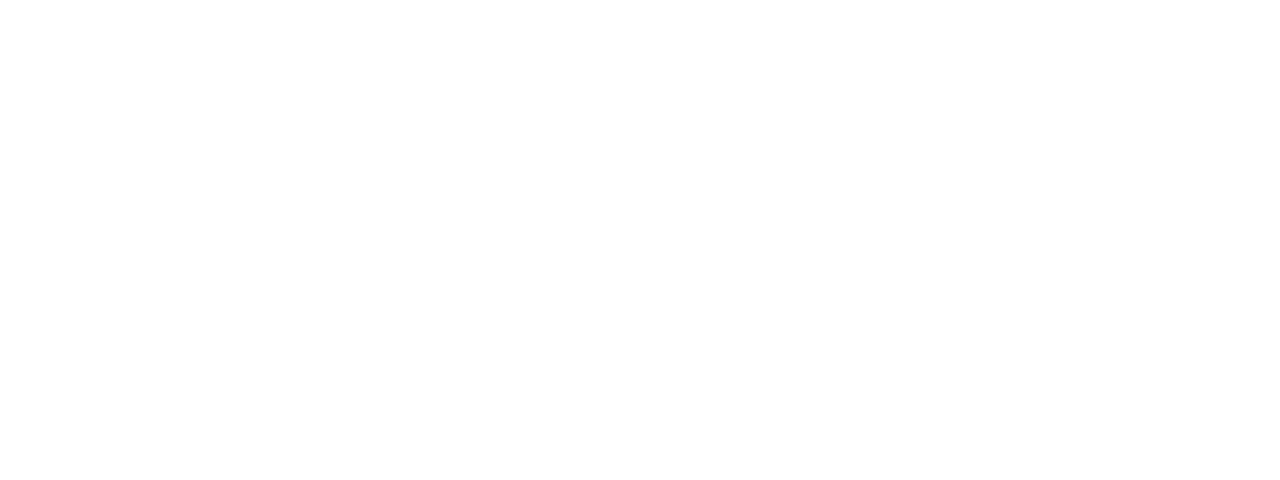
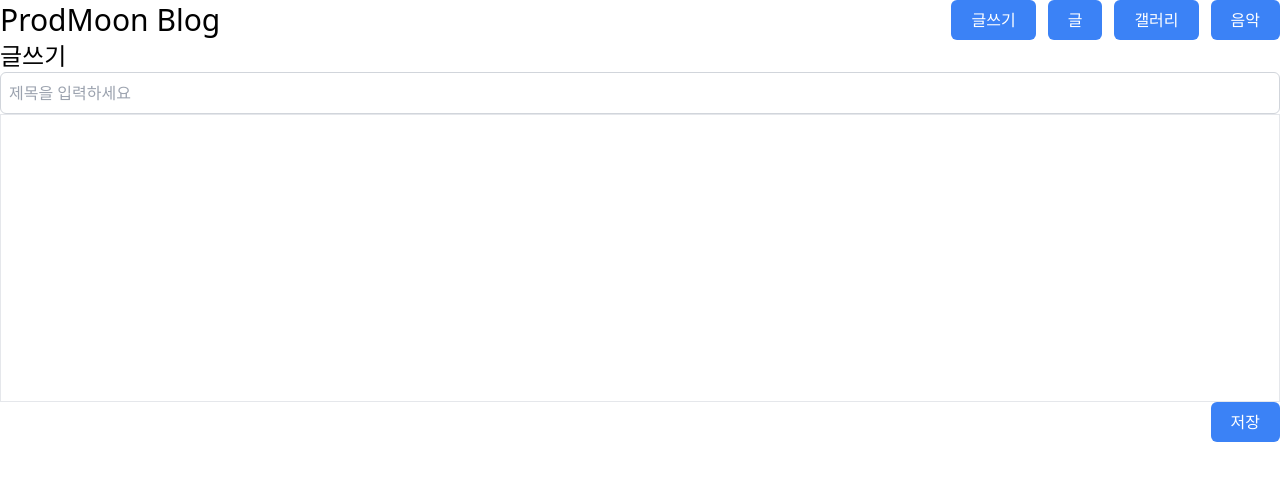
Before and after one commit to ProdMoon/pdmoonblog-nuxt, a Nuxt app: page /article/write in a window 1280 px wide. Before the commit this address had no page. Shown: the top 480 px of the page. Built offline with nearby package versions, Linux system fonts and the light colour scheme.

Commit message:
feat: 기본 글쓰기 기능 CRUD

```diff
--- a/app.vue
+++ b/app.vue
@@ -1,5 +1,7 @@
 <template>
   <div>
-    <NuxtPage />
+    <NuxtLayout>
+      <NuxtPage />
+    </NuxtLayout>
   </div>
 </template>
--- /dev/null
+++ b/layouts/default.vue
@@ -0,0 +1,14 @@
+<template>
+  <div class="max-w-7xl">
+    <div class="w-full flex items-center justify-between">
+      <NuxtLink to="/" class="text-3xl">ProdMoon Blog</NuxtLink>
+      <div class="flex items-center space-x-3">
+        <NuxtLink to="/article/write" class="px-5 py-2 rounded-md bg-blue-500 text-white w-fit">글쓰기</NuxtLink>
+        <NuxtLink to="/article" class="px-5 py-2 rounded-md bg-blue-500 text-white w-fit">글</NuxtLink>
+        <NuxtLink to="/gallery" class="px-5 py-2 rounded-md bg-blue-500 text-white w-fit">갤러리</NuxtLink>
+        <NuxtLink to="/music" class="px-5 py-2 rounded-md bg-blue-500 text-white w-fit">음악</NuxtLink>
+      </div>
+    </div>
+    <slot />
+  </div>
+</template>
--- /dev/null
+++ b/pages/article/[id].vue
@@ -0,0 +1,30 @@
+<script setup lang="ts">
+import type { Article } from '~/types/article';
+
+const route = useRoute();
+const article = ref<Article | null>(null);
+
+onMounted(async () => {
+    const res: Article = await $fetch(`https://localhost:7233/api/post/${route.params.id}`);
+    article.value = res;
+});
+
+const handleDelete = async () => {
+    const response = await useFetch(`https://localhost:7233/api/post/${route.params.id}`, {
+        method: 'DELETE',
+    });
+
+    if (response.status.value === 'success') {
+        alert('삭제되었습니다.');
+        await navigateTo('/article');
+    }
+};
+</script>
+
+<template>
+  <div v-if="article">
+    <div class="text-2xl">{{ article.title }}</div>
+    <div class="mt-3" v-html="article.content"></div>
+    <button @click="handleDelete" class="px-5 py-2 mt-3 rounded-md bg-red-500 text-white">삭제</button>
+  </div>
+</template>
--- /dev/null
+++ b/pages/article/index.vue
@@ -0,0 +1,22 @@
+<script setup lang="ts">
+import type { Article } from '@/types/article';
+const articles = ref([] as Article[]);
+
+onMounted(async () => {
+  const res: Article[] = await $fetch('https://localhost:7233/api/post');
+  articles.value = res;
+});
+</script>
+
+<template>
+  <div class="space-y-2">
+    <div v-for="article in articles" :key="article.id">
+      <NuxtLink :to="`/article/${article.id}`">
+        <div class="border p-2 flex items-center hover:bg-blue-100">
+          <div class="mr-3 text-gray-500">{{ article.id }}</div>
+          <div>{{ article.title }}</div>
+        </div>
+      </NuxtLink>
+    </div>
+  </div>
+</template>
--- /dev/null
+++ b/pages/article/write.vue
@@ -0,0 +1,48 @@
+<script setup lang="ts">
+import type { Article } from '~/types/article';
+
+const title = ref('');
+const content = ref('');
+
+const handleSave = async () => {
+    const contentEl = document.getElementById('content');
+    if (!contentEl) {
+        throw new Error('content element not found');
+    }
+    content.value = contentEl.innerHTML;
+
+    const data: Article = {
+        title: title.value,
+        content: content.value,
+    };
+
+    const response = await useFetch('https://localhost:7233/api/post', {
+        method: 'POST',
+        headers: {
+            'Content-Type': 'application/json',
+        },
+        body: data,
+    });
+
+    console.log(response);
+    if (response.status.value === 'success') {
+        alert('저장되었습니다.');
+        title.value = '';
+        content.value = '';
+        contentEl.innerHTML = '';
+    }
+};
+
+</script>
+
+<template>
+    <div class="text-2xl">글쓰기</div>
+    <div>
+        <input v-model="title" type="text" class="w-full p-2 border border-gray-300 rounded-md" placeholder="제목을 입력하세요">
+    </div>
+    <div id="content" contenteditable class="w-full min-h-72 border p-4">
+    </div>
+    <div class="flex justify-end">
+        <button @click="handleSave" class="px-5 py-2 rounded-md bg-blue-500 text-white">저장</button>
+    </div>
+</template>
--- a/pages/index.vue
+++ b/pages/index.vue
@@ -1,8 +1,5 @@
 <template>
     <div class="p-2 space-y-3">
-        <div class="text-3xl">ProdMoon Blog</div>
-        <div id="links" class="flex items-center space-x-3">
-            <NuxtLink to="/write" class="px-5 py-2 rounded-md bg-blue-500 text-white w-fit">글쓰기</NuxtLink>
-        </div>
+        <div>어서 와</div>
     </div>
 </template>
--- a/pages/write.vue
+++ /dev/null
@@ -1,5 +0,0 @@
-<template>
-    <div>
-        Write Page
-    </div>
-</template>
```
Also changed, not shown: types/article.d.ts (added, +7 -0 lines).
